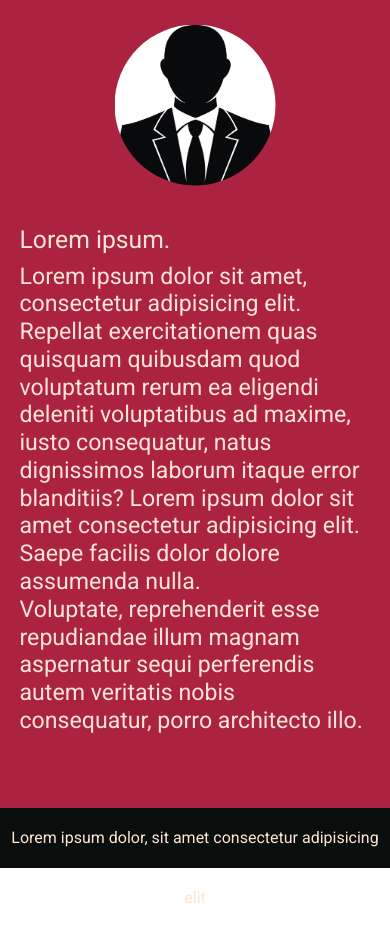
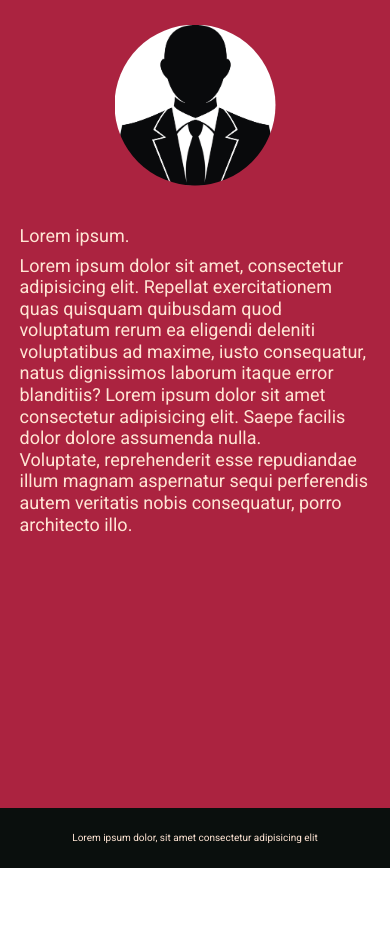
Before and after one commit to Cosquts/sebastian-apodaca-2daentrega, a plain HTML site: page pages/sobrenosotros.html in a window 390 px wide. Shown: the part 116-1044 px from the top of the page. After the commit the page ends 984 px from the top, so only its background shows below. Drawn offline with nearby package versions, Linux system fonts and the light colour scheme.

Commit message:
mobile solucionado

```diff
--- a/css/styles.css
+++ b/css/styles.css
@@ -341,7 +341,12 @@ main.sn-main img {
     border-radius: 100px;
   }
 
-
+  main.sn-main div.bio h2,main.sn-main div.bio h3{
+    font-size: 18px;
+  }
+  footer p{
+    font-size: 10px;
+  }
 }
 
 @media screen and (min-width: 451px) {
```
